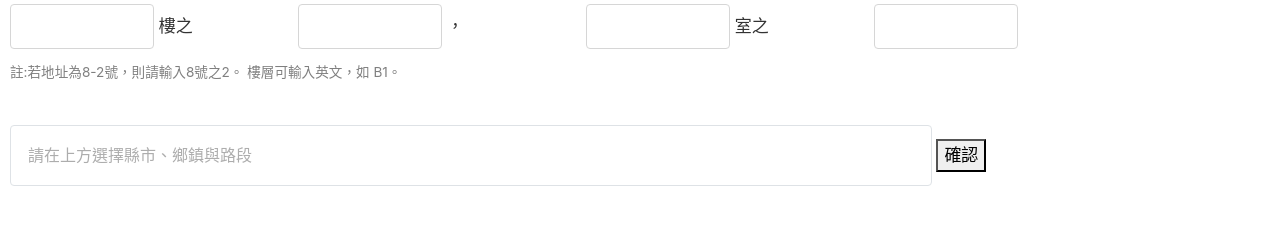
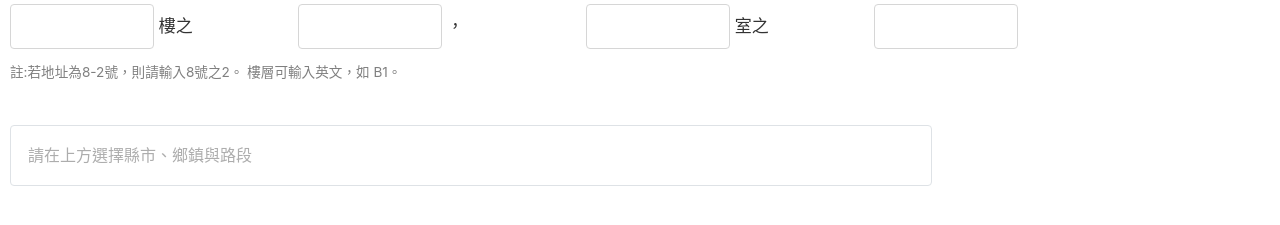
Before and after one commit to ychuang-tw/AddressInputer, a plain HTML site: page AddressPage.html in a window 1280 px wide. Shown: the part 437-662 px from the top of the page. Drawn offline with nearby package versions, Linux system fonts and the light colour scheme.

Commit message:
Remove confirmation button from AddressPage
Removed the confirmation button from the address section.

```diff
--- a/AddressPage.html
+++ b/AddressPage.html
@@ -193,14 +193,6 @@
             class="flex-1 p-3 border border-slate-300 rounded-xl bg-slate-50 text-sm focus:ring-2 focus:ring-sky-500 outline-none"
             placeholder="請在上方選擇縣市、鄉鎮與路段"
             readonly />
-
-          <!-- 美化後的確認按鈕 (與 Address 欄位同高、同列) -->
-          <button
-            type="button"
-            id="confirmAddressBtn"
-            class="class="bg-slate-300 hover:bg-slate-400 text-slate-700 px-4 py-1.5 rounded-lg text-xs font-medium cursor-pointer"">
-            確認
-          </button>
         </div>
     </section>
 
```
